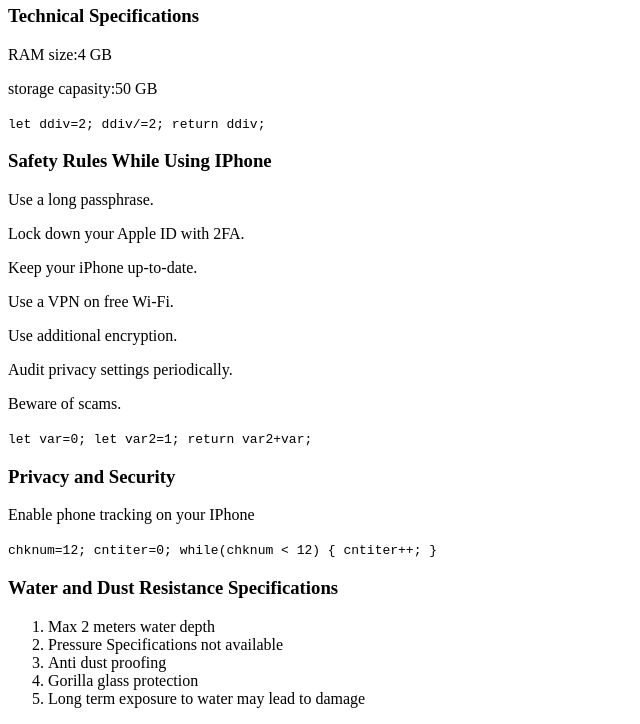
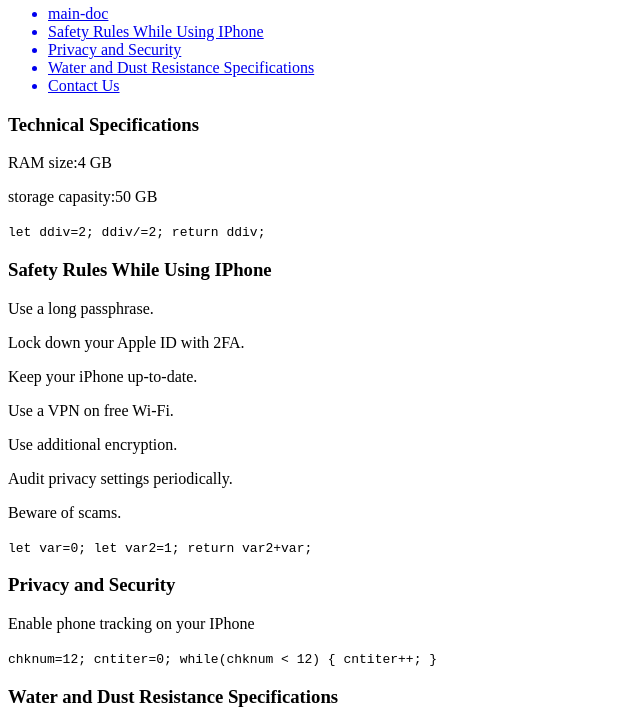
Before and after one commit to perses1/pablo_rajendra_project, a plain HTML site: page index.html in a window 1280 px wide. Shown: the part 62-786 px from the top of the page, without its empty margins (0-640 px from the left). Drawn offline with Linux system fonts and the light colour scheme.

Commit message:
Update index.html

```diff
--- a/index.html
+++ b/index.html
@@ -7,6 +7,14 @@
   <body>
     <nav id="navbar">
       <header id="iphone-header"><h1>Apple IPhone Technical Specifications</h1></header>
+                <ul>
+                    <a class="nav-link" href="#main-doc"><li>main-doc</li></a>
+                    <a class="nav-link" href="#Safety_Rules_While_Using_IPhone"><li>Safety Rules While Using IPhone</li></a>
+                    <a class="nav-link" href="#Privacy_and_Security"><li>Privacy and Security</li></a>
+                    <a class="nav-link" href="#Water_and_Dust_Resistance_Specifications"><li>Water and Dust Resistance Specifications</li></a>
+                    <a class="nav-link" href="#Contact_Us"><li>Contact Us</li></a>
+                  </ul>
+
     <main id="main-doc">
       <section id="Technical_Specifications" class='main-section'>
         <h3>Technical Specifications</h3>
```
